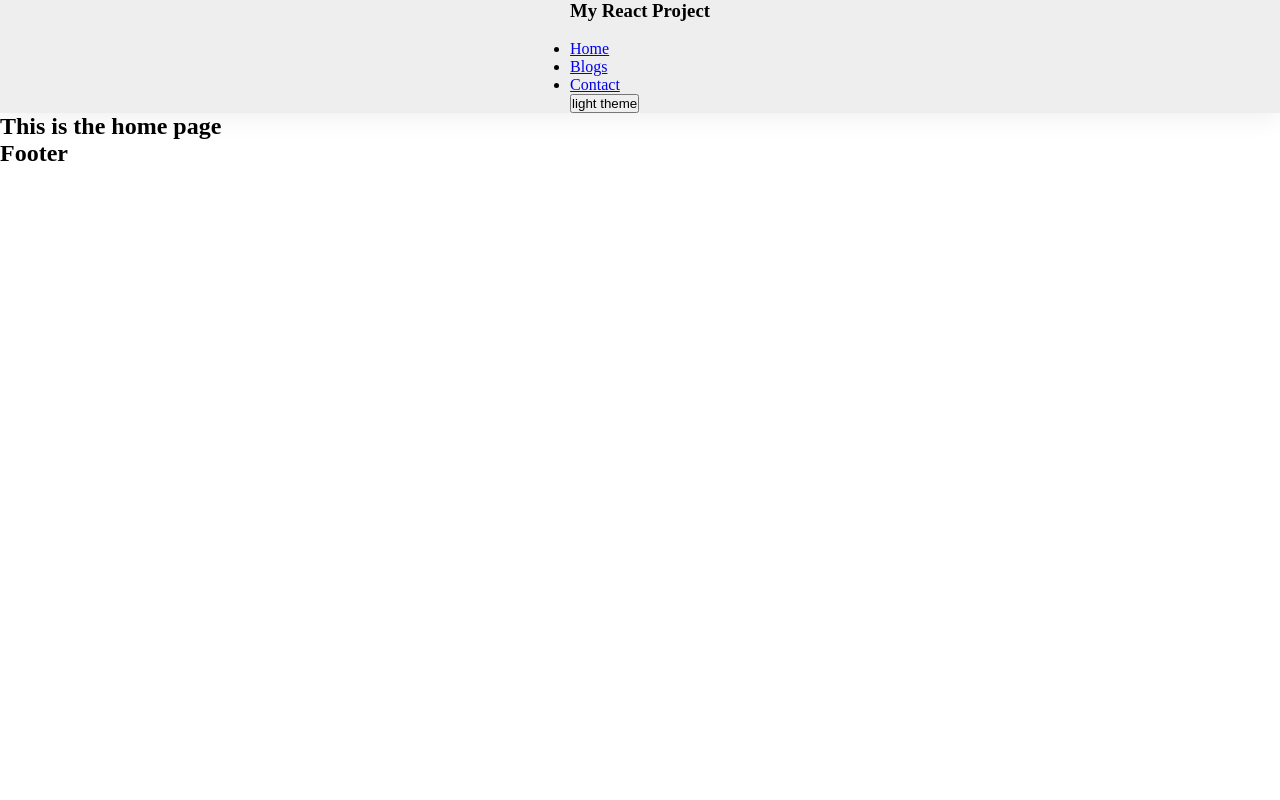
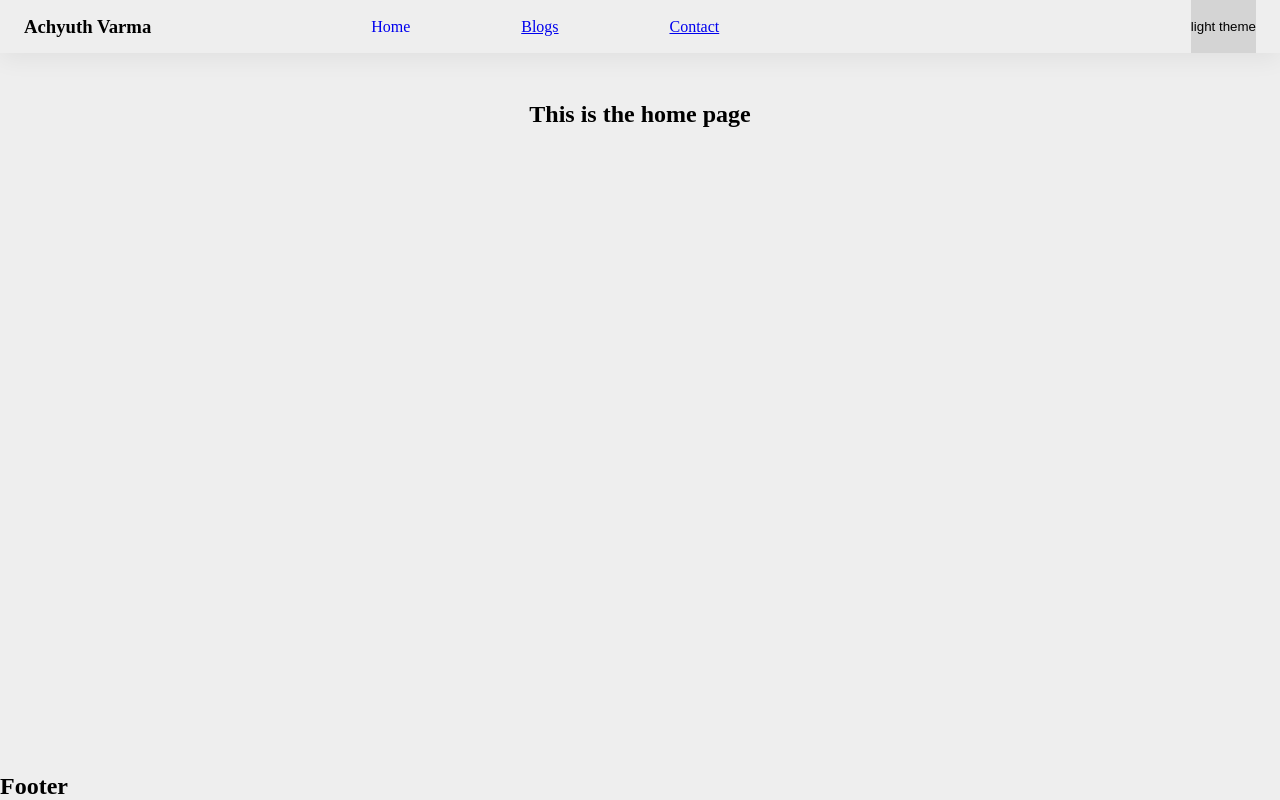
Before and after one commit to Varma-PA/profile-page-temp, a React (Vite) app: page / in a window 1280 px wide. Built offline with nearby package versions, Linux system fonts and the light colour scheme.

Commit message:
Provided resources for the image locations

```diff
--- a/src/App.tsx
+++ b/src/App.tsx
@@ -28,6 +28,7 @@ function App() {
     <ThemeContext.Provider value={theme}>
       <Router>
         <Fragment>
+          <div className={`the-root ${theme}-background `}>
             <Header callBack={changeTheme} />
             <main className={`main-block main-${theme}`}>
               <Routes>
@@ -40,6 +41,7 @@ function App() {
               {/* <RouterProvider router={router} /> */}
             </main>
             <Footer />
+          </div>
         </Fragment>
       </Router>
     </ThemeContext.Provider>
--- a/src/components/Header/index.tsx
+++ b/src/components/Header/index.tsx
@@ -14,7 +14,7 @@ const Header = ({ callBack }: headerProps): JSX.Element => {
   return (
     <header className={"header " + theme}>
       <div className="header-flexbox">
-        <h3>My React Project</h3>
+        <h3>Achyuth Varma</h3>
         <div className="parent-nav-flexbox">
           <button
             id="hamburger"
@@ -36,7 +36,9 @@ const Header = ({ callBack }: headerProps): JSX.Element => {
               <li onClick={() => changePage("blogs")}>Blogs</li>
               <li onClick={() => changePage("about")}>About</li> */}
               <li>
-                <Link to="/">Home</Link>
+                <Link to="/" style={{ textDecoration: "none" }}>
+                  <li>Home</li>
+                </Link>
               </li>
               <li>
                 <Link to="/blogs">Blogs</Link>
--- a/src/styles/components/_header.scss
+++ b/src/styles/components/_header.scss
@@ -13,3 +13,109 @@
   box-shadow: 0;
   transition: all 0.2s linear;
 }
+
+.header-flexbox {
+  max-width: 77rem;
+  width: 100%;
+  display: flex;
+  align-items: center;
+  justify-content: space-between;
+}
+
+.header-flexbox > h3 {
+  width: 30%;
+}
+
+.header-navigation > li {
+  height: 100%;
+  /* padding: 1rem; */
+  padding: 1.1rem 3rem;
+}
+
+.header-navigation > li:hover {
+  text-decoration: underline;
+  cursor: pointer;
+  /* background-color: #d4d4d4; */
+  /* padding: 1rem; */
+}
+
+.header-navigation-light > li:hover {
+  background-color: #d4d4d4;
+}
+
+.header-navigation-dark > li:hover {
+  background-color: #363636;
+}
+
+.nav-flexbox {
+  display: flex;
+  justify-content: space-between;
+  width: 100%;
+}
+
+.change-theme-button {
+  border: 0;
+  cursor: pointer;
+}
+
+.button-light {
+  background-color: #d4d4d4;
+  color: black;
+}
+
+.button-dark {
+  background-color: #363636;
+  color: white;
+}
+.dropdown-button {
+  display: none;
+}
+
+.hamburger {
+  display: none;
+  border: 0;
+}
+
+/* Took from css.gg, under MIT license */
+.gg-menu {
+  transform: scale(var(--ggs, 1));
+}
+
+.gg-menu,
+.gg-menu::after,
+.gg-menu::before {
+  box-sizing: border-box;
+  position: relative;
+  display: block;
+  width: 20px;
+  height: 2px;
+  border-radius: 3px;
+  background: currentColor;
+}
+
+.gg-menu::after,
+.gg-menu::before {
+  content: "";
+  position: absolute;
+  top: -6px;
+}
+
+.gg-menu::after {
+  top: 6px;
+}
+
+.parent-nav-flexbox {
+  width: 100%;
+}
+
+@media only screen and (min-width: 801px) {
+  .header-navigation {
+    display: flex;
+    list-style: none;
+    align-items: center;
+    justify-content: space-evenly;
+    width: 50%;
+    height: 100%;
+    margin: 0rem;
+  }
+}
```
Also changed, not shown: src/data/image-location.json (added, +14 -0 lines). Lines whose indentation alone changed are shown as unchanged.
